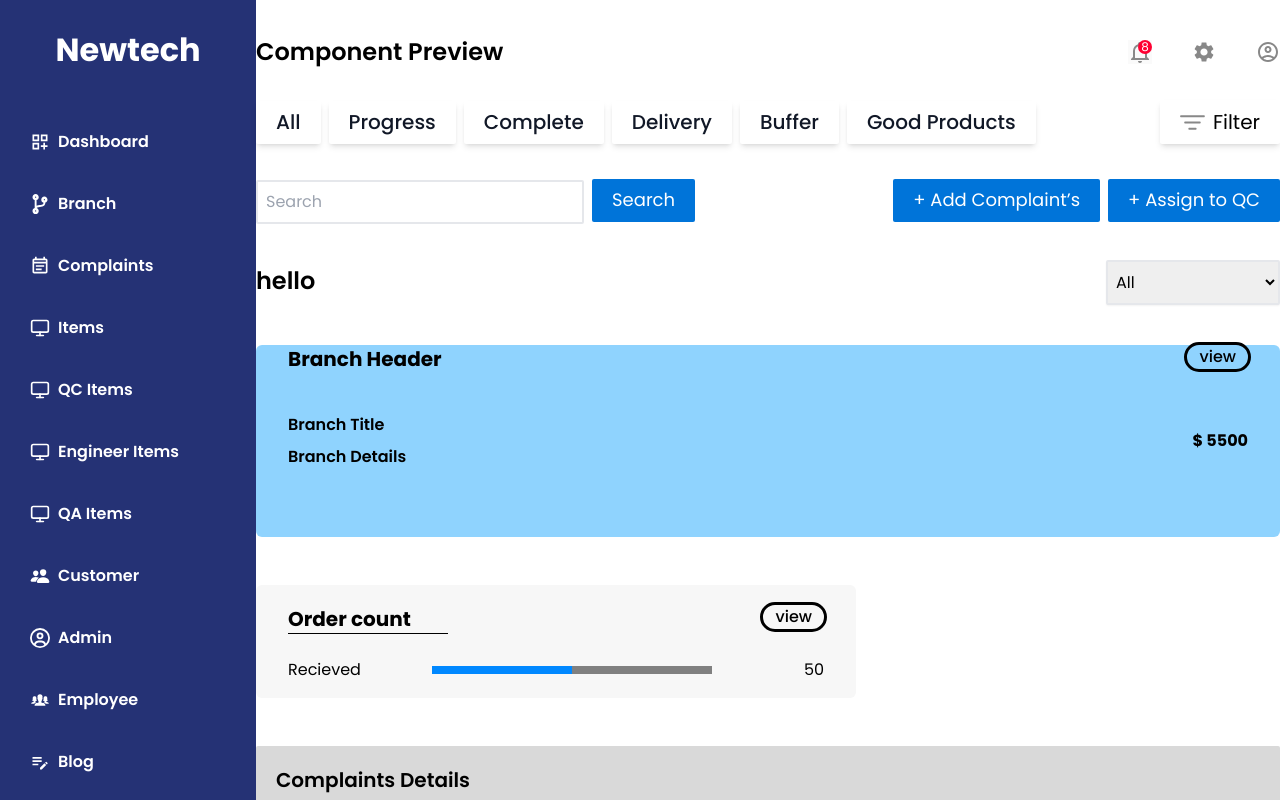
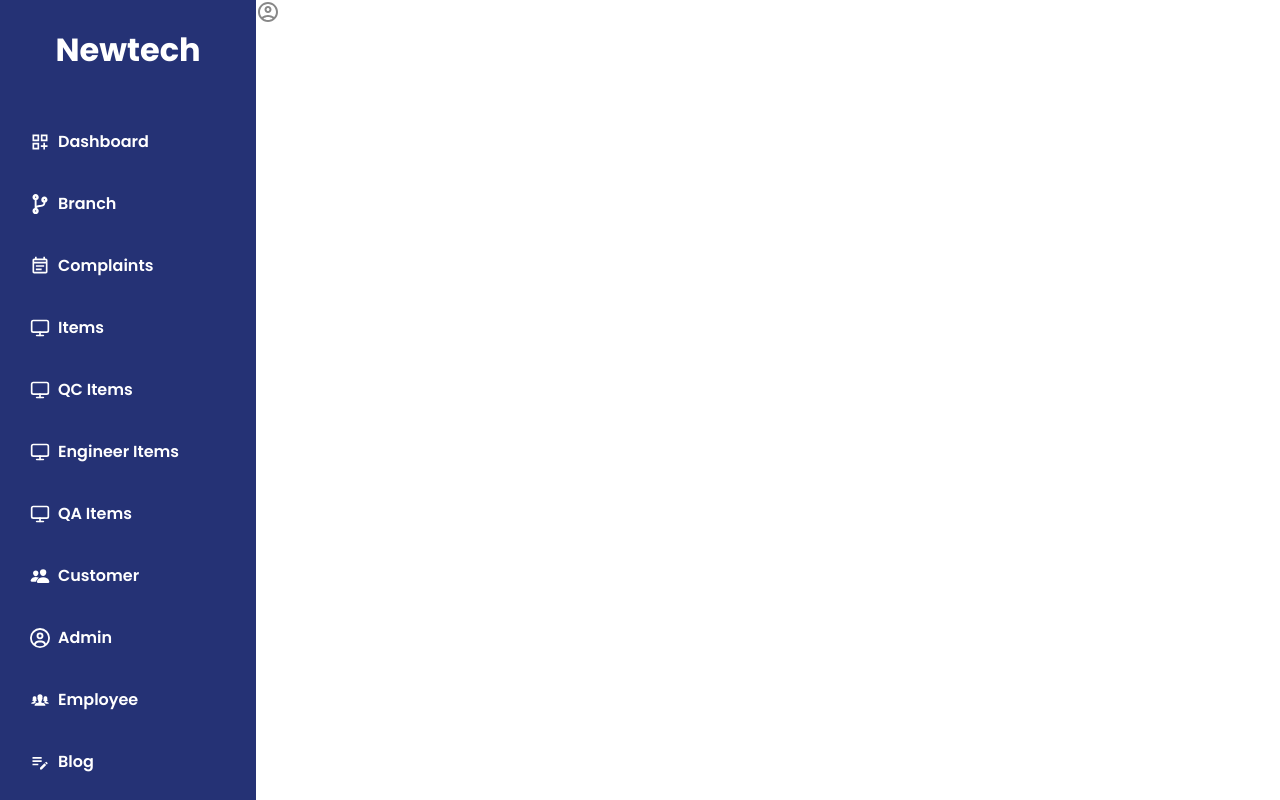
Before and after one commit to md-moniruzzaman01/newtech-software-client-v2, a React (Vite) app: page /components in a window 1280 px wide. Shown: the top 800 px of the page. Built offline with nearby package versions, Linux system fonts and the light colour scheme.

Commit message:
added headless ui dropdown feature

```diff
--- a/package.json
+++ b/package.json
@@ -10,6 +10,8 @@
     "preview": "vite preview"
   },
   "dependencies": {
+    "@headlessui/react": "^1.7.18",
+    "@heroicons/react": "^2.1.1",
     "classnames": "^2.5.1",
     "localforage": "^1.10.0",
     "match-sorter": "^6.3.3",
--- a/src/common/components/Button/Button.tsx
+++ b/src/common/components/Button/Button.tsx
@@ -30,11 +30,11 @@ const Button: FC<ButtonProps> = ({
     `;
 
   const SECONDARY_CLASS = `bg-transparent outline outline-[1.7px] text-primary outline-primary hover:!text-white hover:bg-primary`;
-  const STATUS_CLASS = `shadow-md bg-white py-2 px-5 text-xl hover:bg-primary hover:!text-white !text-gray-900 rounded-sm`;
+  const STATUS_CLASS = `shadow-md bg-white py-2 px-5 text-xl hover:bg-primary hover:!text-white !text-gray-900 rounded-md`;
   const btn_primary =
-    "px-5 hover:!bg-primary  !bg-[#0074D9] !text-[#fff] border-0 text-lg rounded-sm font-normal rounded-[4px]";
+    "px-5 hover:!bg-primary  !bg-[#0074D9] !text-[#fff] border-0 text-lg rounded-md font-normal rounded-[4px]";
   const btn_ghost =
-    " px-5 hover:!bg-primary  !bg-[#D9D9D9] !text-solidBlack border-0 text-lg rounded-sm font-normal";
+    " px-5 hover:!bg-primary  !bg-[#D9D9D9] !text-solidBlack border-0 text-lg rounded-md font-normal";
 
   const btn_outline_style =
     "bg-transparent !text-black hover:!text-gray-400 outline rounded-full !py-0 !px-3";
--- a/src/common/components/Status Group/StatusGroup.tsx
+++ b/src/common/components/Status Group/StatusGroup.tsx
@@ -1,6 +1,8 @@
 import { useState } from "react";
 import Button from "../Button";
 import DatePicker from "react-datepicker";
+import { Menu, Transition } from "@headlessui/react";
+import { Fragment } from "react";
 
 import "react-datepicker/dist/react-datepicker.css";
 import InputFilter from "../InputFilter/InputFilter";
@@ -9,9 +11,6 @@ import { FilterOptions } from "../../../shared/config/constaints";
 const StatusGroup = () => {
   const [startDate, setStartDate] = useState(new Date());
   const [endDate, setEndDate] = useState(new Date());
-
-  const btnStyle =
-    "btn font-normal text-black shadow-md hover:text-black py-2 px-5 text-xl rounded-sm";
 
   const handleFilter = (id: string) => {
     console.log(id);
@@ -39,12 +38,10 @@ const StatusGroup = () => {
         </Button>
       </div>
       <div>
-        <details className="relative   cursor-pointer w-[120px]">
-          <summary
-            tabIndex={0}
-            role="button"
-            className={`${btnStyle} flex items-center gap-2 `}
-          >
+        <div className="w-full">
+          <Menu as="div" className="relative inline-block text-left">
+            <Button status>
+              <Menu.Button className="flex justify-center gap-2 items-center">
                 <svg
                   xmlns="http://www.w3.org/2000/svg"
                   width="25"
@@ -58,17 +55,24 @@ const StatusGroup = () => {
                   />
                 </svg>
                 <span> Filter</span>
-          </summary>
-          <ul
-            tabIndex={0}
-            className=" z-[1]  p-2 shadow bg-[#fff] absolute top-14 right-5   rounded-box w-[420px]"
+              </Menu.Button>
+            </Button>
+            <Transition
+              as={Fragment}
+              enter="transition ease-out duration-100"
+              enterFrom="transform opacity-0 scale-95"
+              enterTo="transform opacity-100 scale-100"
+              leave="transition ease-in duration-75"
+              leaveFrom="transform opacity-100 scale-100"
+              leaveTo="transform opacity-0 scale-95"
             >
+              <Menu.Items className="z-10 absolute w-[400px] right-0 mt-2  origin-top-right divide-y divide-gray-100 rounded-md bg-white shadow-lg ring-1 ring-black/5 focus:outline-none">
                 <div className="text-black w-full">
                   <div className="px-5">
-                <h2 className="text-xl py-3 font-semibold">Filter</h2>
+                    <h2 className="text-2xl py-3 font-semibold">Filter</h2>
                     <hr />
                   </div>
-              <form>
+                  <form className="w-full">
                     <div className="px-5 pt-5  w-full">
                       <label className="text-lg font-semibold ">Date</label>
                       <div className="flex items-center gap-2 justify-center pt-2">
@@ -133,8 +137,10 @@ const StatusGroup = () => {
                     </div>
                   </form>
                 </div>
-          </ul>
-        </details>
+              </Menu.Items>
+            </Transition>
+          </Menu>
+        </div>
       </div>
     </div>
   );
--- a/src/common/widgets/Navbar/Navbar.tsx
+++ b/src/common/widgets/Navbar/Navbar.tsx
@@ -1,4 +1,6 @@
 import React from "react";
+import { Menu, Transition } from "@headlessui/react";
+import { Fragment } from "react";
 
 interface NavbarProps {
   name?: string;
@@ -13,8 +15,10 @@ const Navbar: React.FC<NavbarProps> = ({ name = "Hello" }) => {
         </div>
         <div className="flex justify-center items-center gap-10">
           {/* notification icon */}
-          <details className="relative">
-            <summary tabIndex={0} role="button" className="">
+          <div>
+            <Menu as="div" className="relative inline-block text-left">
+              <div>
+                <Menu.Button className="flex justify-center gap-2 items-center">
                   <div>
                     <svg
                       width="24"
@@ -44,12 +48,23 @@ const Navbar: React.FC<NavbarProps> = ({ name = "Hello" }) => {
                       8
                     </span>
                   </div>
-            </summary>
+                </Menu.Button>
+              </div>
+              <Transition
+                as={Fragment}
+                enter="transition ease-out duration-100"
+                enterFrom="transform opacity-0 scale-95"
+                enterTo="transform opacity-100 scale-100"
+                leave="transition ease-in duration-75"
+                leaveFrom="transform opacity-100 scale-100"
+                leaveTo="transform opacity-0 scale-95"
+              >
+                <Menu.Items className="absolute right-0 mt-2  origin-top-right divide-y divide-gray-100 rounded-md bg-white shadow-lg ring-1 ring-black/5 focus:outline-none">
                   <div
                     tabIndex={0}
-              className="absolute right-0 mt-3 z-[1] w-52 bg-base-500 shadow"
+                    className="absolute right-0 z-10 mt-3  w-52 bg-base-500 shadow"
                   >
-              <div className="card-body">
+                    <div className="bg-grayWhite">
                       <span className="font-bold text-lg">8 Items</span>
                       <span className="text-info">Subtotal: $999</span>
                       <div className="card-actions">
@@ -59,11 +74,16 @@ const Navbar: React.FC<NavbarProps> = ({ name = "Hello" }) => {
                       </div>
                     </div>
                   </div>
-          </details>
+                </Menu.Items>
+              </Transition>
+            </Menu>
+          </div>
 
           {/* setting icon */}
-          <details className="relative">
-            <summary tabIndex={0} role="button">
+          <div>
+            <Menu as="div" className="relative inline-block text-left">
+              <div>
+                <Menu.Button className="flex justify-center gap-2 items-center">
                   <svg
                     width="24"
                     height="24"
@@ -79,12 +99,23 @@ const Navbar: React.FC<NavbarProps> = ({ name = "Hello" }) => {
                       />
                     </g>
                   </svg>
-            </summary>
+                </Menu.Button>
+              </div>
+              <Transition
+                as={Fragment}
+                enter="transition ease-out duration-100"
+                enterFrom="transform opacity-0 scale-95"
+                enterTo="transform opacity-100 scale-100"
+                leave="transition ease-in duration-75"
+                leaveFrom="transform opacity-100 scale-100"
+                leaveTo="transform opacity-0 scale-95"
+              >
+                <Menu.Items className="absolute right-0 mt-2  origin-top-right divide-y divide-gray-100 rounded-md bg-white shadow-lg ring-1 ring-black/5 focus:outline-none">
                   <div
                     tabIndex={0}
-              className="absolute right-0 mt-3 z-[1]  w-52 bg-base-500 shadow"
+                    className="absolute right-0 mt-3 z-[1] w-52 bg-base-500 shadow"
                   >
-              <div className="card-body">
+                    <div className="bg-grayWhite">
                       <span className="font-bold text-lg">8 Items</span>
                       <span className="text-info">Subtotal: $999</span>
                       <div className="card-actions">
@@ -94,10 +125,15 @@ const Navbar: React.FC<NavbarProps> = ({ name = "Hello" }) => {
                       </div>
                     </div>
                   </div>
-          </details>
+                </Menu.Items>
+              </Transition>
+            </Menu>
+          </div>
           {/* user icon  */}
-          <details className="relative">
-            <summary tabIndex={0} role="button">
+          <div>
+            <Menu as="div" className="relative inline-block text-left">
+              <div>
+                <Menu.Button className="flex justify-center gap-2 items-center">
                   <svg
                     width="24"
                     height="24"
@@ -118,12 +154,23 @@ const Navbar: React.FC<NavbarProps> = ({ name = "Hello" }) => {
                       />
                     </g>
                   </svg>
-            </summary>
+                </Menu.Button>
+              </div>
+              <Transition
+                as={Fragment}
+                enter="transition ease-out duration-100"
+                enterFrom="transform opacity-0 scale-95"
+                enterTo="transform opacity-100 scale-100"
+                leave="transition ease-in duration-75"
+                leaveFrom="transform opacity-100 scale-100"
+                leaveTo="transform opacity-0 scale-95"
+              >
+                <Menu.Items className="absolute right-0 mt-2  origin-top-right divide-y divide-gray-100 rounded-md bg-white shadow-lg ring-1 ring-black/5 focus:outline-none">
                   <div
                     tabIndex={0}
-              className="absolute right-0 mt-3 z-[1]  w-52 bg-base-500 shadow"
+                    className="absolute right-0 mt-3 z-[1] w-52 bg-base-500 shadow"
                   >
-              <div className="card-body">
+                    <div className="bg-grayWhite">
                       <span className="font-bold text-lg">8 Items</span>
                       <span className="text-info">Subtotal: $999</span>
                       <div className="card-actions">
@@ -133,7 +180,10 @@ const Navbar: React.FC<NavbarProps> = ({ name = "Hello" }) => {
                       </div>
                     </div>
                   </div>
-          </details>
+                </Menu.Items>
+              </Transition>
+            </Menu>
+          </div>
         </div>
       </div>
     </div>
--- /dev/null
+++ b/src/forTest/CreateArea.tsx
@@ -0,0 +1,63 @@
+import { Menu, Transition } from "@headlessui/react";
+import { Fragment } from "react";
+
+const CreateArea = () => {
+  return (
+    <div>
+      <Menu as="div" className="relative inline-block text-left">
+        <div>
+          <Menu.Button className="flex justify-center gap-2 items-center">
+            <svg
+              width="24"
+              height="24"
+              viewBox="0 0 24 24"
+              fill="none"
+              xmlns="http://www.w3.org/2000/svg"
+            >
+              <g id="ic:outline-account-circle">
+                <path
+                  id="Vector"
+                  d="M12 2C6.48 2 2 6.48 2 12C2 17.52 6.48 22 12 22C17.52 22 22 17.52 22 12C22 6.48 17.52 2 12 2ZM7.35 18.5C8.66 17.56 10.26 17 12 17C13.74 17 15.34 17.56 16.65 18.5C15.34 19.44 13.74 20 12 20C10.26 20 8.66 19.44 7.35 18.5ZM18.14 17.12C16.3884 15.7457 14.2264 14.9988 12 14.9988C9.77362 14.9988 7.6116 15.7457 5.86 17.12C4.65692 15.6853 3.9983 13.8723 4 12C4 7.58 7.58 4 12 4C16.42 4 20 7.58 20 12C20 13.95 19.3 15.73 18.14 17.12Z"
+                  fill="#888888"
+                />
+                <path
+                  id="Vector_2"
+                  d="M12 6C10.07 6 8.5 7.57 8.5 9.5C8.5 11.43 10.07 13 12 13C13.93 13 15.5 11.43 15.5 9.5C15.5 7.57 13.93 6 12 6ZM12 11C11.17 11 10.5 10.33 10.5 9.5C10.5 8.67 11.17 8 12 8C12.83 8 13.5 8.67 13.5 9.5C13.5 10.33 12.83 11 12 11Z"
+                  fill="#888888"
+                />
+              </g>
+            </svg>
+          </Menu.Button>
+        </div>
+        <Transition
+          as={Fragment}
+          enter="transition ease-out duration-100"
+          enterFrom="transform opacity-0 scale-95"
+          enterTo="transform opacity-100 scale-100"
+          leave="transition ease-in duration-75"
+          leaveFrom="transform opacity-100 scale-100"
+          leaveTo="transform opacity-0 scale-95"
+        >
+          <Menu.Items className="absolute right-0 mt-2  origin-top-right divide-y divide-gray-100 rounded-md bg-white shadow-lg ring-1 ring-black/5 focus:outline-none">
+            <div
+              tabIndex={0}
+              className="absolute right-0 mt-3 z-[1] w-52 bg-base-500 shadow"
+            >
+              <div className="bg-grayWhite">
+                <span className="font-bold text-lg">8 Items</span>
+                <span className="text-info">Subtotal: $999</span>
+                <div className="card-actions">
+                  <button className="btn btn-primary btn-block">
+                    View cart
+                  </button>
+                </div>
+              </div>
+            </div>
+          </Menu.Items>
+        </Transition>
+      </Menu>
+    </div>
+  );
+};
+
+export default CreateArea;
--- a/src/router.tsx
+++ b/src/router.tsx
@@ -13,7 +13,8 @@ import Complaint from "./modules/Finance/Complaint/Complaint";
 import ComplaintService from "./modules/Finance/ComplaintService/ComplaintService";
 import Qc from "./modules/Finance/Qc/Qc";
 import ComplaintOrderDetails from "./modules/Finance/ComplaintOrderDetails/ComplaintOrderDetails";
-import ComponentPreview from "./forTest/ComponentPreview";
+// import ComponentPreview from "./forTest/ComponentPreview";
+import CreateArea from "./forTest/CreateArea";
 
 export const router = createBrowserRouter([
   {
@@ -22,7 +23,7 @@ export const router = createBrowserRouter([
     children: [
       {
         path: "/components",
-        element: <ComponentPreview></ComponentPreview>,
+        element: <CreateArea></CreateArea>,
       },
       // branch start here
       {
--- a/tailwind.config.js
+++ b/tailwind.config.js
@@ -25,6 +25,7 @@ export default {
         primary: "#0088FF",
         secondary: "#FEC868",
         grayWhite: "#F7F7F7",
+        shadeOfRed: "#FF4136",
       },
     },
   },
```
Also changed, not shown: 1 other file (tests, documents, lock files or other folders). Lines whose indentation alone changed are shown as unchanged.
